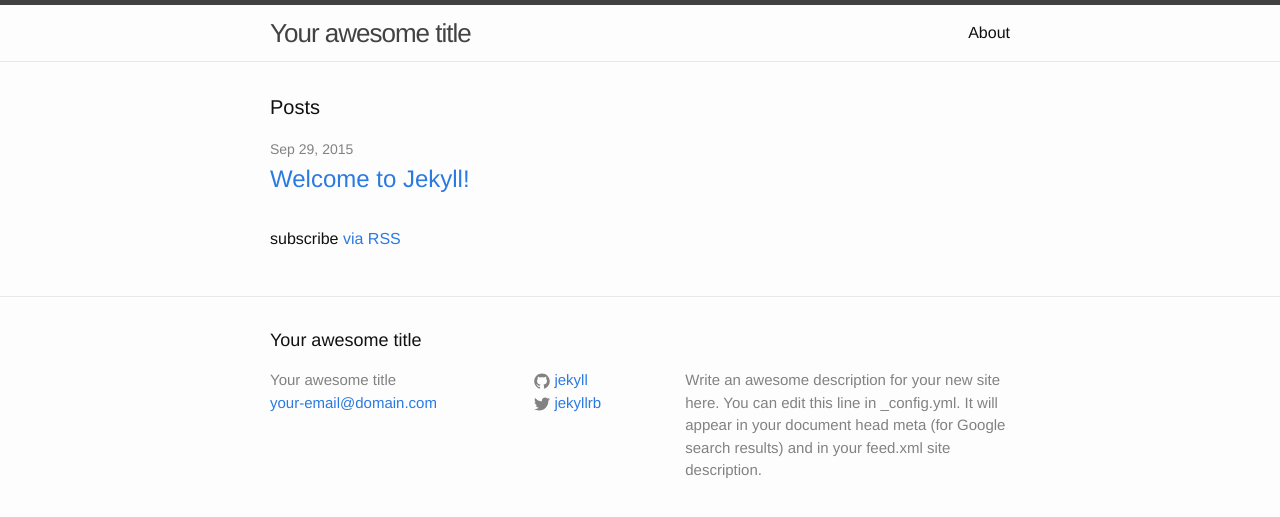
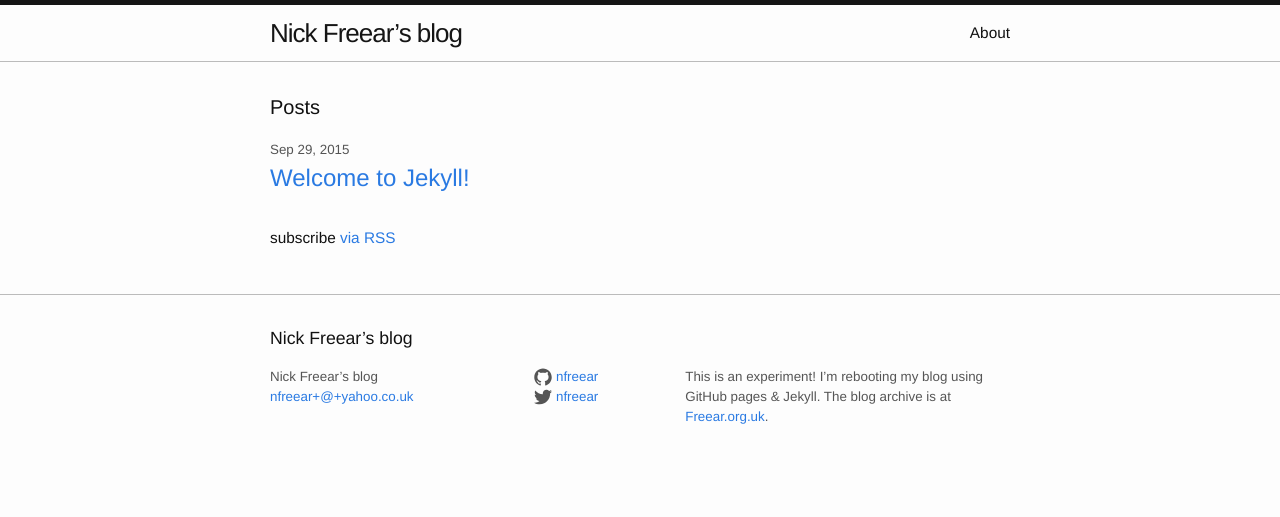
Before and after one commit to nfreear/nfreear.github.io, a Jekyll site: the page built from index.html, in a window 1280 px wide. Shown: the top 517 px of the page. Built offline with Jekyll 4.4.1, drawn with Linux system fonts in a browser that asks for light colours.

Commit message:
Bug #1, various accessibility fixes, plus general customizations

```diff
--- a/_config.yml
+++ b/_config.yml
@@ -1,14 +1,16 @@
 # Site settings
-title: Your awesome title
-email: your-email@domain.com
+title: Nick Freear’s blog
+email: nfreear+@+yahoo.co.uk
 description: > # this means to ignore newlines until "baseurl:"
-  Write an awesome description for your new site here. You can edit this
-  line in _config.yml. It will appear in your document head meta (for
-  Google search results) and in your feed.xml site description.
+  This is an experiment!
+  I’m rebooting my blog using GitHub pages & Jekyll.
+  The blog archive is at <a href="http://freear.org.uk">Freear.org.uk</a>.
 baseurl: "" # the subpath of your site, e.g. /blog/
-url: "http://yourdomain.com" # the base hostname & protocol for your site
-twitter_username: jekyllrb
-github_username:  jekyll
+url: "http://nfreear.github.io" # the base hostname & protocol for your site
+twitter_username: nfreear
+github_username:  nfreear
+
+x_nicks_setting: hello
 
 # Build settings
 markdown: kramdown
--- a/_includes/footer.html
+++ b/_includes/footer.html
@@ -24,6 +24,7 @@
               </span>
 
               <span class="username">{{ site.github_username }}</span>
+              <i class="sr-only">on GitHub</i>
             </a>
           </li>
           {% endif %}
@@ -39,6 +40,7 @@
               </span>
 
               <span class="username">{{ site.twitter_username }}</span>
+              <i class="sr-only">on Twitter</i>
             </a>
           </li>
           {% endif %}
@@ -53,3 +55,9 @@
   </div>
 
 </footer>
+
+<!--
+<script src="/js/hello.js"></script>
+
+{{site.x_nicks_setting}}
+-->
--- a/_includes/head.html
+++ b/_includes/head.html
@@ -3,8 +3,8 @@
   <meta http-equiv="X-UA-Compatible" content="IE=edge">
   <meta name="viewport" content="width=device-width, initial-scale=1">
 
-  <title>{% if page.title %}{{ page.title }}{% else %}{{ site.title }}{% endif %}</title>
-  <meta name="description" content="{% if page.excerpt %}{{ page.excerpt | strip_html | strip_newlines | truncate: 160 }}{% else %}{{ site.description }}{% endif %}">
+  <title>{% if page.title %}{{ page.title }} | {% endif %}{{ site.title }}</title>
+  <meta name="description" content="{% if page.excerpt %}{{ page.excerpt | strip_html | strip_newlines | truncate: 160 }}{% else %}{{ site.description | strip_html }}{% endif %}">
 
   <link rel="stylesheet" href="{{ "/css/main.css" | prepend: site.baseurl }}">
   <link rel="canonical" href="{{ page.url | replace:'index.html','' | prepend: site.baseurl | prepend: site.url }}">
--- a/_sass/_base.scss
+++ b/_sass/_base.scss
@@ -193,8 +193,8 @@ pre {
 
     > svg {
         display: inline-block;
-        width: 16px;
-        height: 16px;
+        width: 18px;  //16px;
+        height: 18px;  //16px;
         vertical-align: middle;
 
         path {
--- /dev/null
+++ b/_sass/_custom.scss
@@ -0,0 +1,14 @@
+
+
+/**
+ * Accessibility [a11y].
+ */
+.sr-only {
+    position: absolute;
+    top: -1000px;
+
+    border: 2px solid red;
+    display: inline-block;
+}
+
+//End.
--- a/_sass/_layout.scss
+++ b/_sass/_layout.scss
@@ -97,7 +97,7 @@
 }
 
 .footer-heading {
-    font-size: 18px;
+    font-size: 1.15em;  //Was: 18px;
     margin-bottom: $spacing-unit / 2;
 }
 
@@ -108,7 +108,7 @@
 }
 
 .footer-col-wrapper {
-    font-size: 15px;
+    font-size: $small-font-size;  //Was: 15px;
     color: $grey-color;
     margin-left: -$spacing-unit / 2;
     @extend %clearfix;
--- a/css/main.scss
+++ b/css/main.scss
@@ -7,8 +7,8 @@
 
 // Our variables
 $base-font-family: Helvetica, Arial, sans-serif;
-$base-font-size:   16px;
-$small-font-size:  $base-font-size * 0.875;
+$base-font-size:   .96em;  //Was: 16px;  [a11y]
+$small-font-size:  .87em;  //Was: $base-font-size * 0.875;
 $base-line-height: 1.5;
 
 $spacing-unit:     30px;
@@ -17,7 +17,7 @@ $text-color:       #111;
 $background-color: #fdfdfd;
 $brand-color:      #2a7ae2;
 
-$grey-color:       #828282;
+$grey-color:       #555;  //Was: #828282;  [a11y]
 $grey-color-light: lighten($grey-color, 40%);
 $grey-color-dark:  darken($grey-color, 25%);
 
@@ -48,5 +48,6 @@ $on-laptop:        800px;
 @import
         "base",
         "layout",
-        "syntax-highlighting"
+        "syntax-highlighting",
+        "custom"
 ;
```
